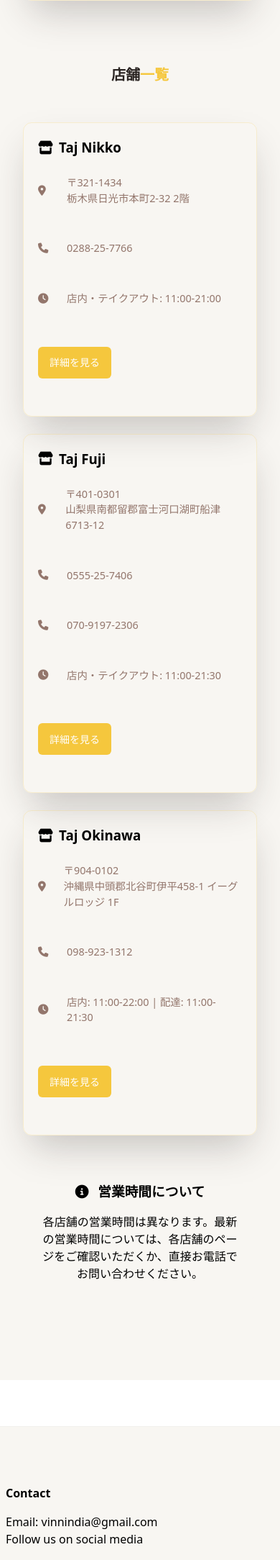
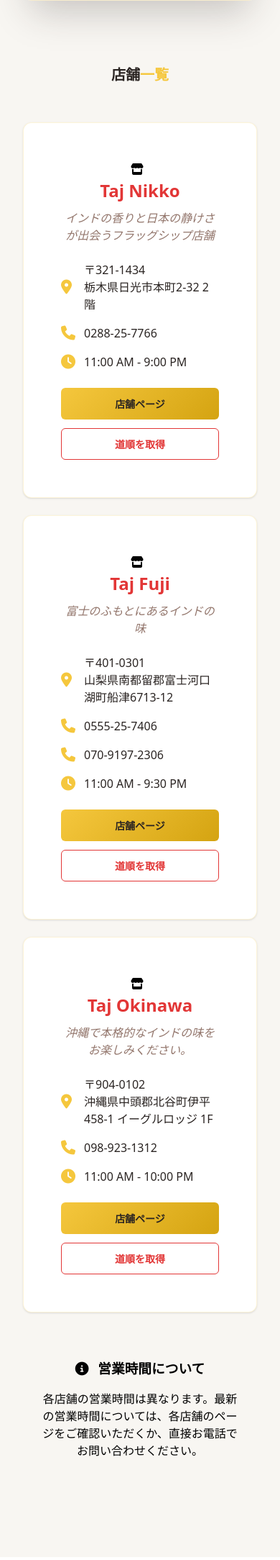
Before and after one commit to aakashmehra/taj-homepage, a Flask app: page /contact in a window 390 px wide. Shown: the part 2867-5035 px from the top of the page at 72% size. Run offline with Flask 3, Linux system fonts and the light colour scheme.

Commit message:
Fix Address & Phone Number

```diff
--- a/templates/main-contact.html
+++ b/templates/main-contact.html
@@ -135,7 +135,7 @@
     margin: 0 auto;
 }
 
-/* Locations Section */
+/* Locations Section - using styles from main CSS */
 .locations-section {
     margin-bottom: 4rem;
 }
@@ -143,56 +143,6 @@
 .locations-section .section-title {
     text-align: center;
     margin-bottom: 2rem;
-}
-
-.locations-grid {
-    display: grid;
-    grid-template-columns: repeat(auto-fit, minmax(350px, 1fr));
-    gap: 2rem;
-}
-
-.location-card {
-    background: var(--card);
-    padding: 2rem;
-    border-radius: var(--radius);
-    box-shadow: var(--shadow);
-}
-
-.location-card h3 {
-    color: var(--accent);
-    margin-bottom: 1rem;
-    display: flex;
-    align-items: center;
-}
-
-.location-card h3 i {
-    margin-right: 0.5rem;
-}
-
-.contact-info p {
-    margin-bottom: 0.5rem;
-}
-
-.contact-info i {
-    color: var(--accent);
-    margin-right: 0.5rem;
-}
-
-.contact-info a {
-    color: inherit;
-    text-decoration: none;
-    transition: color 0.3s ease;
-}
-
-.contact-info a:hover {
-    color: var(--accent);
-}
-
-.contact-info .btn-group {
-    display: flex;
-    gap: 0.5rem;
-    flex-wrap: wrap;
-    margin-top: 1rem;
 }
 
 /* Business Hours Note */
@@ -260,10 +210,6 @@
         gap: 1.5rem;
     }
 
-    .location-card {
-        padding: 1.5rem;
-    }
-
     /* Section Spacing */
     .general-contact-section,
     .reservations-section,
@@ -289,10 +235,6 @@
 @media (max-width: 480px) {
     /* Extra Small Devices */
     .reservation-option {
-        padding: 1.25rem;
-    }
-
-    .location-card {
         padding: 1.25rem;
     }
 
@@ -534,13 +476,22 @@
     <div class="locations-grid">
         <!-- Taj Nikko -->
         <div class="location-card">
-            <h3>
-                <i class="fas fa-store"></i>
-                Taj Nikko
-            </h3>
-            <div class="contact-info">
-                <p>
-                    <i class="fas fa-map-marker-alt"></i>
+            <div class="location-card-content">
+                <div class="location-header">
+                    <i class="fas fa-store" style="margin-right: 0.5rem;"></i>
+                    <h3 class="location-city">Taj Nikko</h3>
+                    <p class="location-description">
+                        {% if lang == 'jp' %}
+                            インドの香りと日本の静けさが出会うフラッグシップ店舗
+                        {% else %}
+                            Where Indian Spices Meet Nikko's Serenity
+                        {% endif %}
+                    </p>
+                </div>
+                <div class="location-details">
+                    <div class="location-detail">
+                        <i class="fas fa-map-marker-alt location-icon"></i>
+                        <span class="location-text">
                             {% if lang == 'jp' %}
                                 〒321-1434
                                 <br>
@@ -550,40 +501,56 @@
                                 <br>
                                 Tochigi-ken, Nikko-shi, Honcho 2-32, 2F
                             {% endif %}
-                </p>
-                <p>
-                    <i class="fas fa-phone"></i>
-                    <a href="tel:+81-288-25-7766">0288-25-7766</a>
-                </p>
-                <p>
-                    <i class="fas fa-clock"></i>
+                        </span>
+                    </div>
+                    <div class="location-detail">
+                        <i class="fas fa-phone location-icon"></i>
+                        <a href="tel:+81-288-25-7766" style="color: inherit; text-decoration: none;">
+                            <span class="location-text" phone="+81-288-25-7766">0288-25-7766</span>
+                        </a>
+                    </div>
+                    <div class="location-detail">
+                        <i class="fas fa-clock location-icon"></i>
+                        <span class="location-text">11:00 AM - 9:00 PM</span>
+                    </div>
+                </div>
+                <div class="location-actions">
+                    <button class="btn btn-location-primary" onclick="window.location.href='{{ url_for('taj_nikko') }}'">
                         {% if lang == 'jp' %}
-                        店内・テイクアウト: 11:00-21:00
+                            店舗ページ
                         {% else %}
-                        Dine-in & Takeout: 11am-9pm
+                            Visit Page
                         {% endif %}
-                </p>
-                <div class="btn-group">
-                    <a href="{{ url_for('taj_nikko') }}" class="btn">
+                    </button>
+                    <button class="btn btn-location-outline" onclick="window.open('https://maps.app.goo.gl/pmnrpPqi8ytgE7a99', '_blank')">
                         {% if lang == 'jp' %}
-                            詳細を見る
+                            道順を取得
                         {% else %}
-                            View Details
+                            Get Directions
                         {% endif %}
-                    </a>
+                    </button>
                 </div>
             </div>
         </div>
 
         <!-- Taj Fuji -->
         <div class="location-card">
-            <h3>
-                <i class="fas fa-store"></i>
-                Taj Fuji
-            </h3>
-            <div class="contact-info">
-                <p>
-                    <i class="fas fa-map-marker-alt"></i>
+            <div class="location-card-content">
+                <div class="location-header">
+                    <i class="fas fa-store" style="margin-right: 0.5rem;"></i>
+                    <h3 class="location-city">Taj Fuji</h3>
+                    <p class="location-description">
+                        {% if lang == 'jp' %}
+                            富士のふもとにあるインドの味
+                        {% else %}
+                            A Taste of India at the foot of Fuji
+                        {% endif %}
+                    </p>
+                </div>
+                <div class="location-details">
+                    <div class="location-detail">
+                        <i class="fas fa-map-marker-alt location-icon"></i>
+                        <span class="location-text">
                             {% if lang == 'jp' %}
                                 〒401-0301
                                 <br>
@@ -593,44 +560,62 @@
                                 <br>
                                 Yamanashi-ken, Minamitsuru-gun, Fujikawaguchiko-machi, Funatsu 6713-12
                             {% endif %}
-                </p>
-                <p>
-                    <i class="fas fa-phone"></i>
-                    <a href="tel:0555-25-7406">0555-25-7406</a>
-                </p>
-                <p>
-                    <i class="fas fa-phone"></i>
-                    <a href="tel:070-9197-2306">070-9197-2306</a>
-                </p>
-                <p>
-                    <i class="fas fa-clock"></i>
+                        </span>
+                    </div>
+                    <div class="location-detail">
+                        <i class="fas fa-phone location-icon"></i>
+                        <a href="tel:0555-25-7406" style="color: inherit; text-decoration: none;">
+                            <span class="location-text" phone="0555-25-7406">0555-25-7406</span>
+                        </a>
+                    </div>
+                    <div class="location-detail">
+                        <i class="fas fa-phone location-icon"></i>
+                        <a href="tel:070-9197-2306" style="color: inherit; text-decoration: none;">
+                            <span class="location-text" phone="070-9197-2306">070-9197-2306</span>
+                        </a>
+                    </div>
+                    <div class="location-detail">
+                        <i class="fas fa-clock location-icon"></i>
+                        <span class="location-text">11:00 AM - 9:30 PM</span>
+                    </div>
+                </div>
+                <div class="location-actions">
+                    <button class="btn btn-location-primary" onclick="window.location.href='{{ url_for('taj_fuji') }}'">
                         {% if lang == 'jp' %}
-                        店内・テイクアウト: 11:00-21:30
+                            店舗ページ
                         {% else %}
-                        Dine-in & Takeout: 11am-9:30pm
+                            Visit Page
                         {% endif %}
-                </p>
-                <div class="btn-group">
-                    <a href="{{ url_for('taj_fuji') }}" class="btn">
+                    </button>
+                    <button class="btn btn-location-outline" onclick="window.open('https://maps.app.goo.gl/SRFfkiLpUHTxPWAJ8', '_blank')">
                         {% if lang == 'jp' %}
-                            詳細を見る
+                            道順を取得
                         {% else %}
-                            View Details
+                            Get Directions
                         {% endif %}
-                    </a>
+                    </button>
                 </div>
             </div>
         </div>
 
         <!-- Taj Okinawa -->
         <div class="location-card">
-            <h3>
-                <i class="fas fa-store"></i>
-                Taj Okinawa
-            </h3>
-            <div class="contact-info">
-                <p>
-                    <i class="fas fa-map-marker-alt"></i>
+            <div class="location-card-content">
+                <div class="location-header">
+                    <i class="fas fa-store" style="margin-right: 0.5rem;"></i>
+                    <h3 class="location-city">Taj Okinawa</h3>
+                    <p class="location-description">
+                        {% if lang == 'jp' %}
+                            沖縄で本格的なインドの味をお楽しみください。
+                        {% else %}
+                            Taste the Taj. Feel the Island. Your Indian Destination in Okinawa.
+                        {% endif %}
+                    </p>
+                </div>
+                <div class="location-details">
+                    <div class="location-detail">
+                        <i class="fas fa-map-marker-alt location-icon"></i>
+                        <span class="location-text">
                             {% if lang == 'jp' %}
                                 〒904-0102
                                 <br>
@@ -640,27 +625,34 @@
                                 <br>
                                 Okinawa-ken, Nakagami-gun, Chatan-cho, Ihei, 458-1 Eagle Lodge 1F
                             {% endif %}
-                </p>
-                <p>
-                    <i class="fas fa-phone"></i>
-                    <a href="tel:+81-98-923-1312">098-923-1312</a>
-                </p>
-                <p>
-                    <i class="fas fa-clock"></i>
+                        </span>
+                    </div>
+                    <div class="location-detail">
+                        <i class="fas fa-phone location-icon"></i>
+                        <a href="tel:+81-98-923-1312" style="color: inherit; text-decoration: none;">
+                            <span class="location-text" phone="+81-98-923-1312">098-923-1312</span>
+                        </a>
+                    </div>
+                    <div class="location-detail">
+                        <i class="fas fa-clock location-icon"></i>
+                        <span class="location-text">11:00 AM - 10:00 PM</span>
+                    </div>
+                </div>
+                <div class="location-actions">
+                    <button class="btn btn-location-primary" onclick="window.location.href='{{ url_for('taj_okinawa') }}'">
                         {% if lang == 'jp' %}
-                        店内: 11:00-22:00 | 配達: 11:00-21:30
+                            店舗ページ
                         {% else %}
-                        Dine-in: 11am-10pm | Delivery: 11am-9:30pm
+                            Visit Page
                         {% endif %}
-                </p>
-                <div class="btn-group">
-                    <a href="{{ url_for('taj_okinawa') }}" class="btn">
+                    </button>
+                    <button class="btn btn-location-outline" onclick="window.open('https://maps.app.goo.gl/GUva8oatkwVs4krX7', '_blank')">
                         {% if lang == 'jp' %}
-                            詳細を見る
+                            道順を取得
                         {% else %}
-                            View Details
+                            Get Directions
                         {% endif %}
-                    </a>
+                    </button>
                 </div>
             </div>
         </div>
```
Lines whose indentation alone changed are shown as unchanged.
